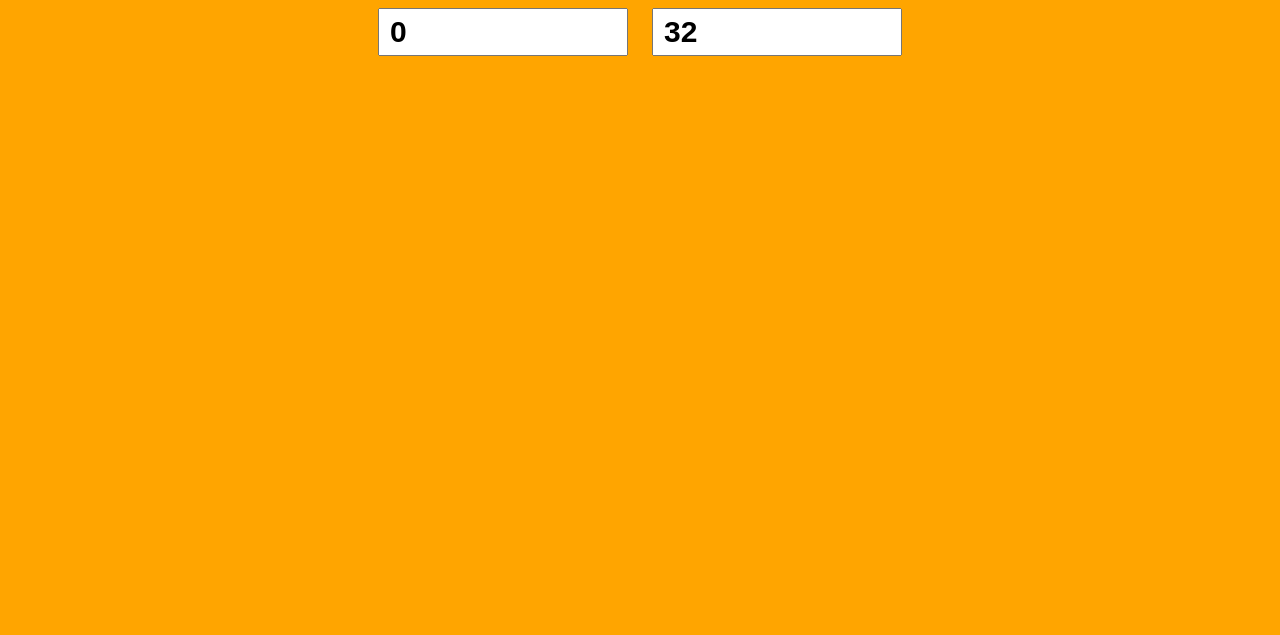
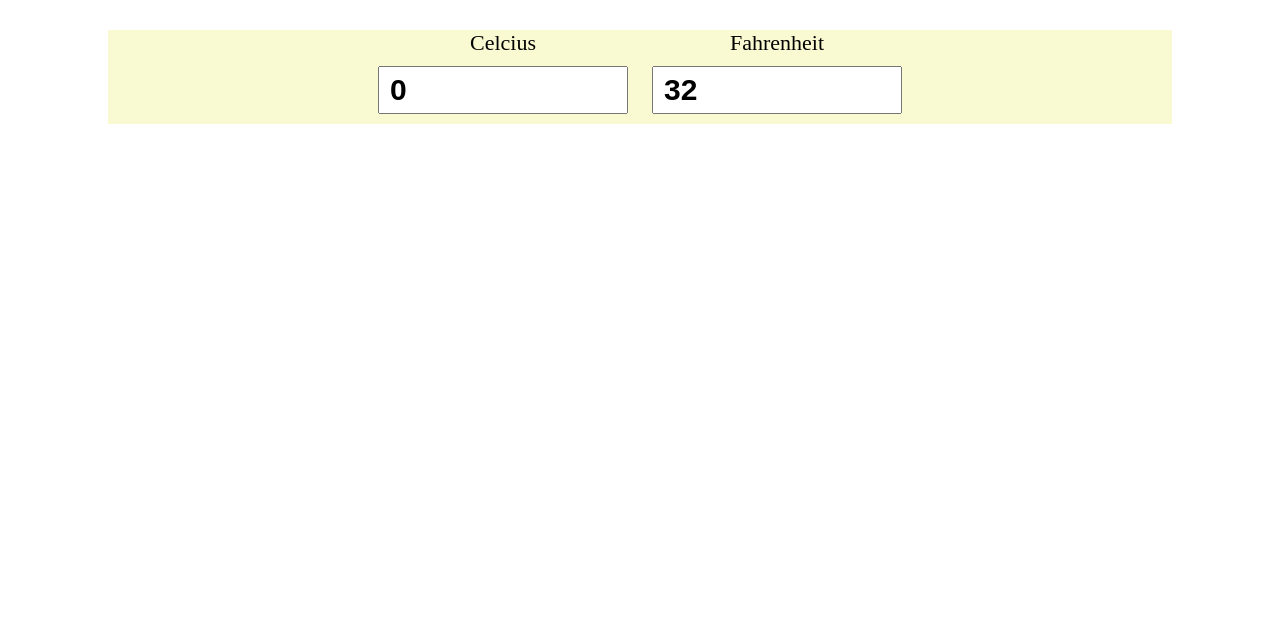
Before and after one commit to Shivraj-cyber/temperature_convertor, a plain HTML site: page index.html in a window 1280 px wide. Shown: the part 165-800 px from the top of the page. Drawn offline with Linux system fonts and the light colour scheme.

Commit message:
new look

```diff
--- a/styles.css
+++ b/styles.css
@@ -1,5 +1,5 @@
 body {
-  background: orange;
+  padding: 50px 100px;
 }
 
 h1 {
@@ -9,6 +9,7 @@ h1 {
 
 #container {
   text-align: center;
+  background-color: lightgoldenrodyellow;
   margin-top: 50px;
 }
 
```
